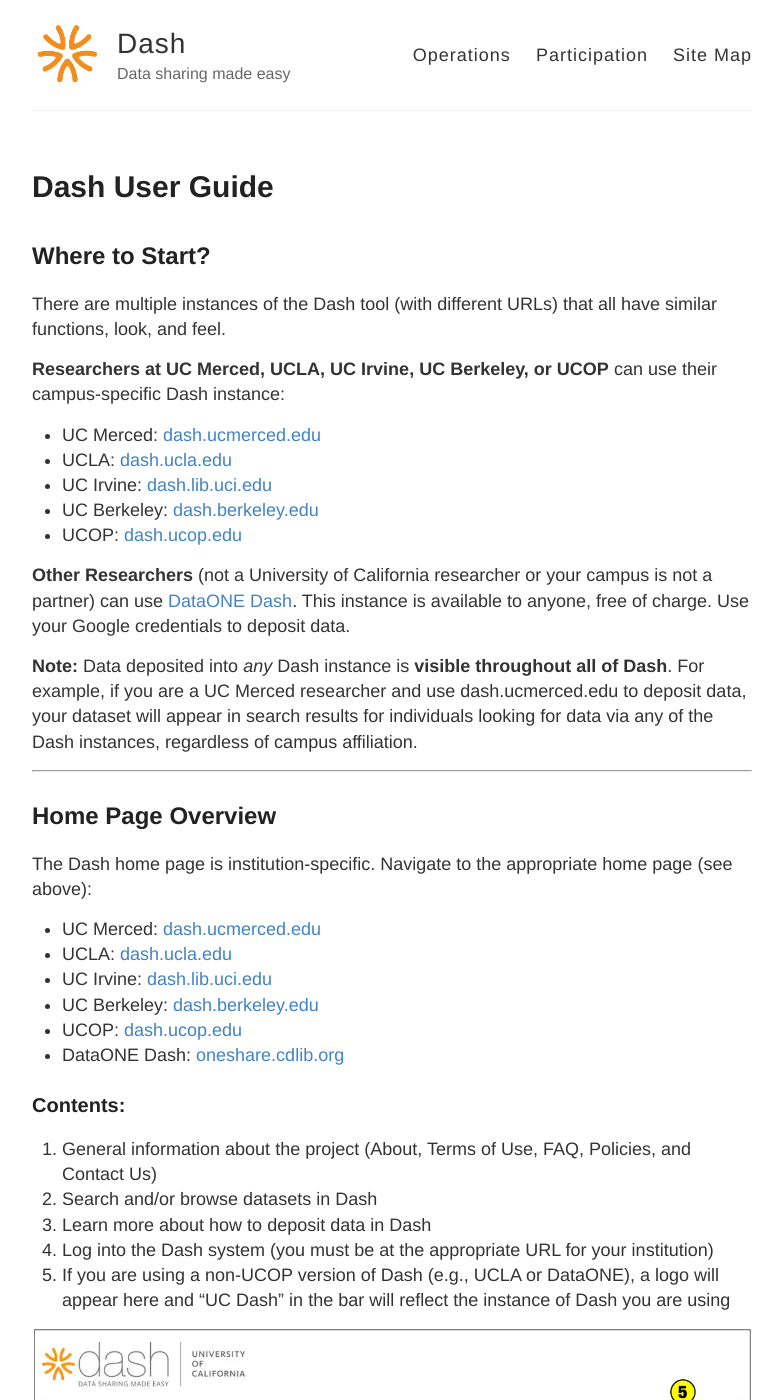
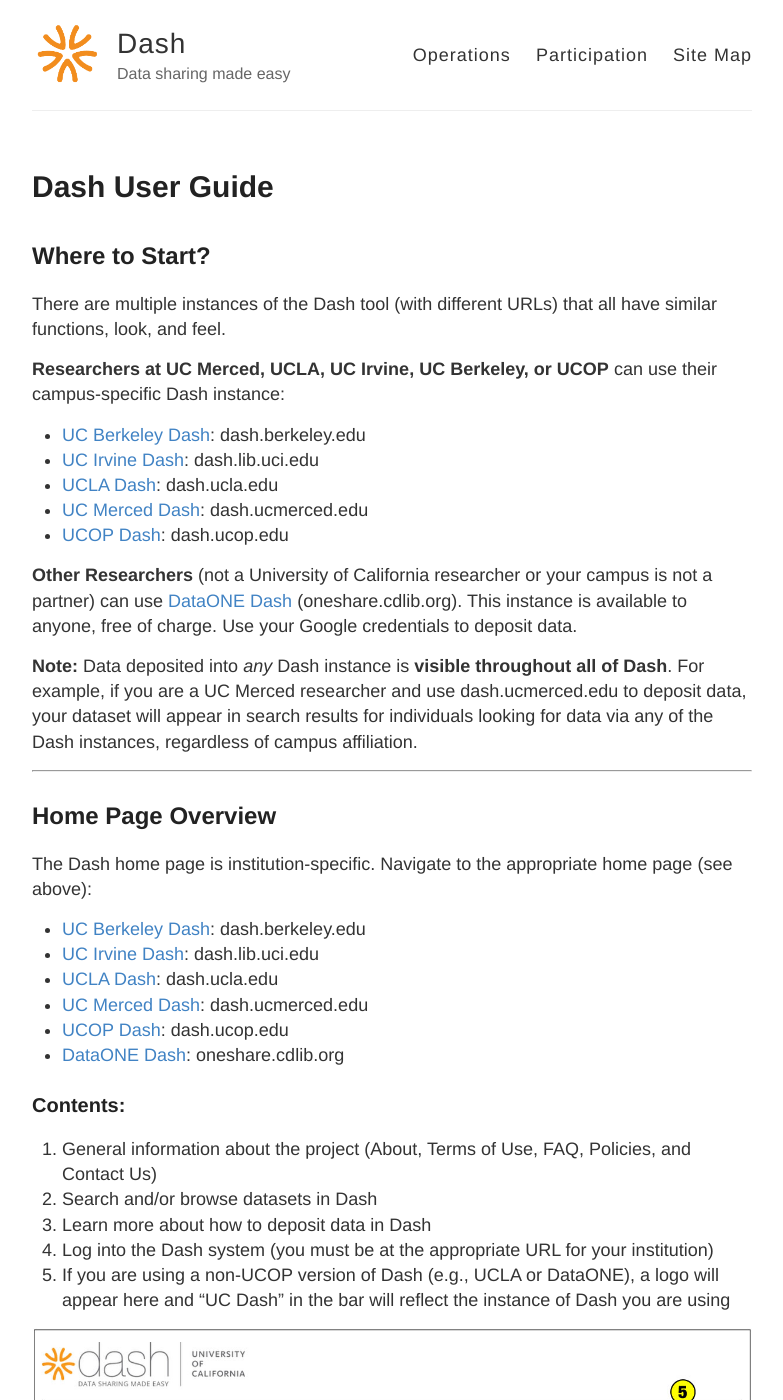
Before and after one commit to CDLUC3/dash, a Jekyll site: the page built from user-guide.md, in a window 1280 px wide and 1400 px high. Shown: the whole window, without its empty margins (248-1031 px from the left). Built offline with Jekyll 4.4.1, drawn with Linux system fonts in a browser that asks for light colours.

Commit message:
update based on perry's URL suggestion

```diff
--- a/user-guide.md
+++ b/user-guide.md
@@ -9,13 +9,13 @@
 
 **Researchers at UC Merced, UCLA, UC Irvine, UC Berkeley, or UCOP** can use their campus-specific Dash instance:
 
-* UC Merced: [dash.ucmerced.edu](http://dash.ucmerced.edu)
-* UCLA: [dash.ucla.edu](http://dash.ucla.edu)
-* UC Irvine: [dash.lib.uci.edu](dash.lib.uci.edu)
-* UC Berkeley: [dash.berkeley.edu](http://dash.berkeley.edu)
-* UCOP: [dash.ucop.edu](http://dash.ucop.edu)
+* [UC Berkeley Dash](https://dash.berkeley.edu): dash.berkeley.edu
+* [UC Irvine Dash](https://dash.lib.uci.edu): dash.lib.uci.edu
+* [UCLA Dash](https://dash.ucla.edu): dash.ucla.edu
+* [UC Merced Dash](https://dash.ucmerced.edu): dash.ucmerced.edu
+* [UCOP Dash](https://dash.ucop.edu): dash.ucop.edu
 
-**Other Researchers** (not a University of California researcher or your campus is not a partner) can use [DataONE Dash](http://oneshare.cdlib.org). This instance is available to anyone, free of charge. Use your Google credentials to deposit data.
+**Other Researchers** (not a University of California researcher or your campus is not a partner) can use [DataONE Dash](http://oneshare.cdlib.org) (oneshare.cdlib.org). This instance is available to anyone, free of charge. Use your Google credentials to deposit data.
 
 **Note:** Data deposited into _any_ Dash instance is **visible throughout all of Dash**. For example, if you are a UC Merced researcher and use dash.ucmerced.edu to deposit data, your dataset will appear in search results for individuals looking for data via any of the Dash instances, regardless of campus affiliation.
 
@@ -25,12 +25,12 @@
 
 The Dash home page is institution-specific. Navigate to the appropriate home page (see above):
 
-* UC Merced: [dash.ucmerced.edu](http://dash.ucmerced.edu)
-* UCLA: [dash.ucla.edu](http://dash.ucla.edu)
-* UC Irvine: [dash.lib.uci.edu](dash.lib.uci.edu)
-* UC Berkeley: [dash.berkeley.edu](http://dash.berkeley.edu)
-* UCOP: [dash.ucop.edu](http://dash.ucop.edu)
-* DataONE Dash: [oneshare.cdlib.org](http://oneshare.cdlib.org)
+* [UC Berkeley Dash](https://dash.berkeley.edu): dash.berkeley.edu
+* [UC Irvine Dash](https://dash.lib.uci.edu): dash.lib.uci.edu
+* [UCLA Dash](https://dash.ucla.edu): dash.ucla.edu
+* [UC Merced Dash](https://dash.ucmerced.edu): dash.ucmerced.edu
+* [UCOP Dash](https://dash.ucop.edu): dash.ucop.edu
+* [DataONE Dash](http://oneshare.cdlib.org): oneshare.cdlib.org
 
 ### Contents:
 
```
